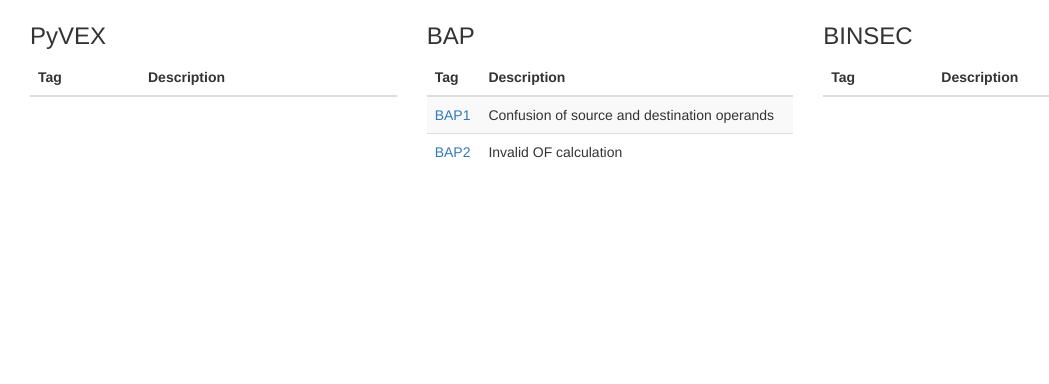
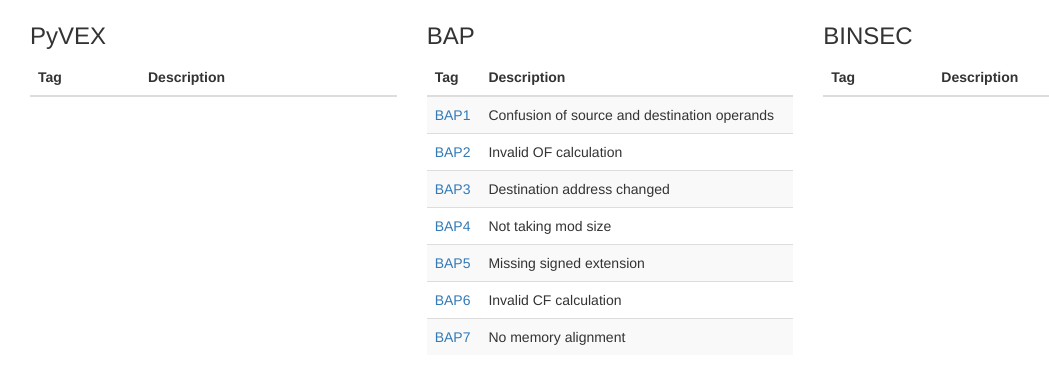
Before and after one commit to SoftSec-KAIST/MeanDiff, a plain HTML site: page index.html in a window 1280 px wide. Shown: the part 122-506 px from the top of the page, without its empty margins (30-1079 px from the left). Drawn offline with nearby package versions, Linux system fonts and the light colour scheme.

Commit message:
Add BAP3-7 bugs

```diff
--- a/index.html
+++ b/index.html
@@ -52,6 +52,26 @@
                             <td><a href="https://github.com/SoftSec-KAIST/MeanDiff/issues/2">BAP2</a></td>
                             <td>Invalid OF calculation</td>
                         </tr>
+                        <tr>
+                            <td><a href="https://github.com/SoftSec-KAIST/MeanDiff/issues/3">BAP3</a></td>
+                            <td>Destination address changed</td>
+                        </tr>
+                        <tr>
+                            <td><a href="https://github.com/SoftSec-KAIST/MeanDiff/issues/6">BAP4</a></td>
+                            <td>Not taking mod size</td>
+                        </tr>
+                        <tr>
+                            <td><a href="https://github.com/SoftSec-KAIST/MeanDiff/issues/4">BAP5</a></td>
+                            <td>Missing signed extension</td>
+                        </tr>
+                        <tr>
+                            <td><a href="https://github.com/SoftSec-KAIST/MeanDiff/issues/7">BAP6</a></td>
+                            <td>Invalid CF calculation</td>
+                        </tr>
+                        <tr>
+                            <td><a href="https://github.com/SoftSec-KAIST/MeanDiff/issues/8">BAP7</a></td>
+                            <td>No memory alignment</td>
+                        </tr>
                     </tbody>
                 </table>
             </div>
```
